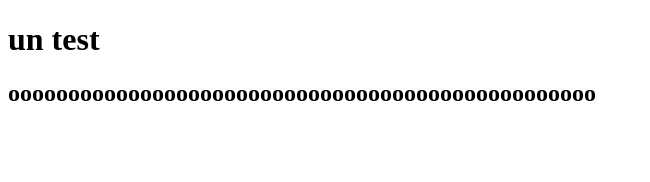
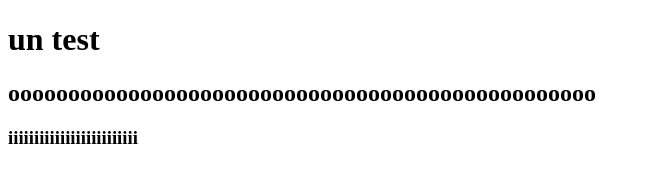
Before and after one commit to clement2910/monsite, a plain HTML site: page index.html in a window 1280 px wide. Shown: the whole page, without its empty margins (0-650 px from the left). Drawn offline with Linux system fonts and the light colour scheme.

Commit message:
jjjjjjjjjjjjjjjjjjjjjjj

```diff
--- a/index.html
+++ b/index.html
@@ -6,4 +6,5 @@
 <body>
     <h1>un test</h1>
     <h2>ooooooooooooooooooooooooooooooooooooooooooooooooo</h2>
+    <h3>iiiiiiiiiiiiiiiiiiiiiiiii</h3>
 </body>
```
